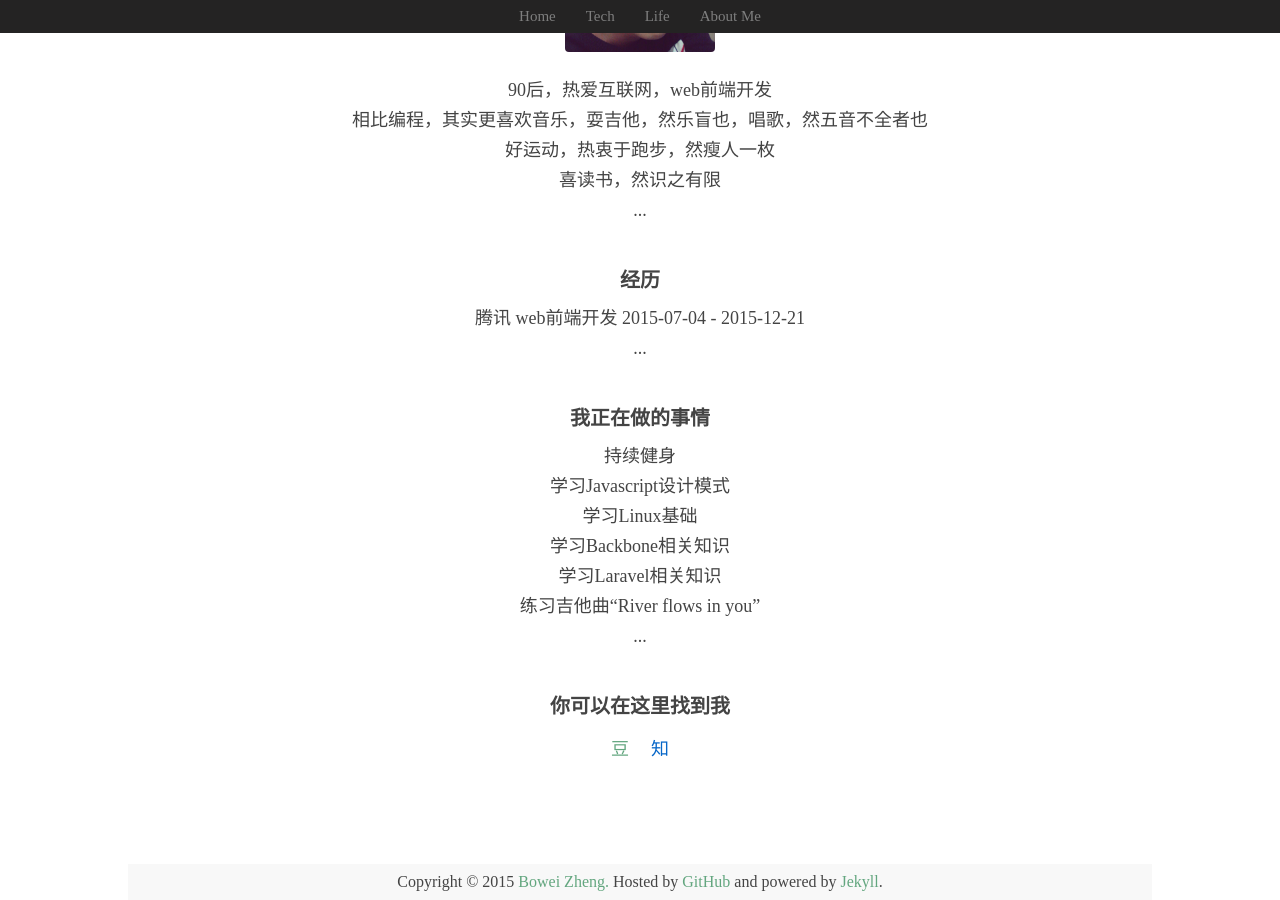
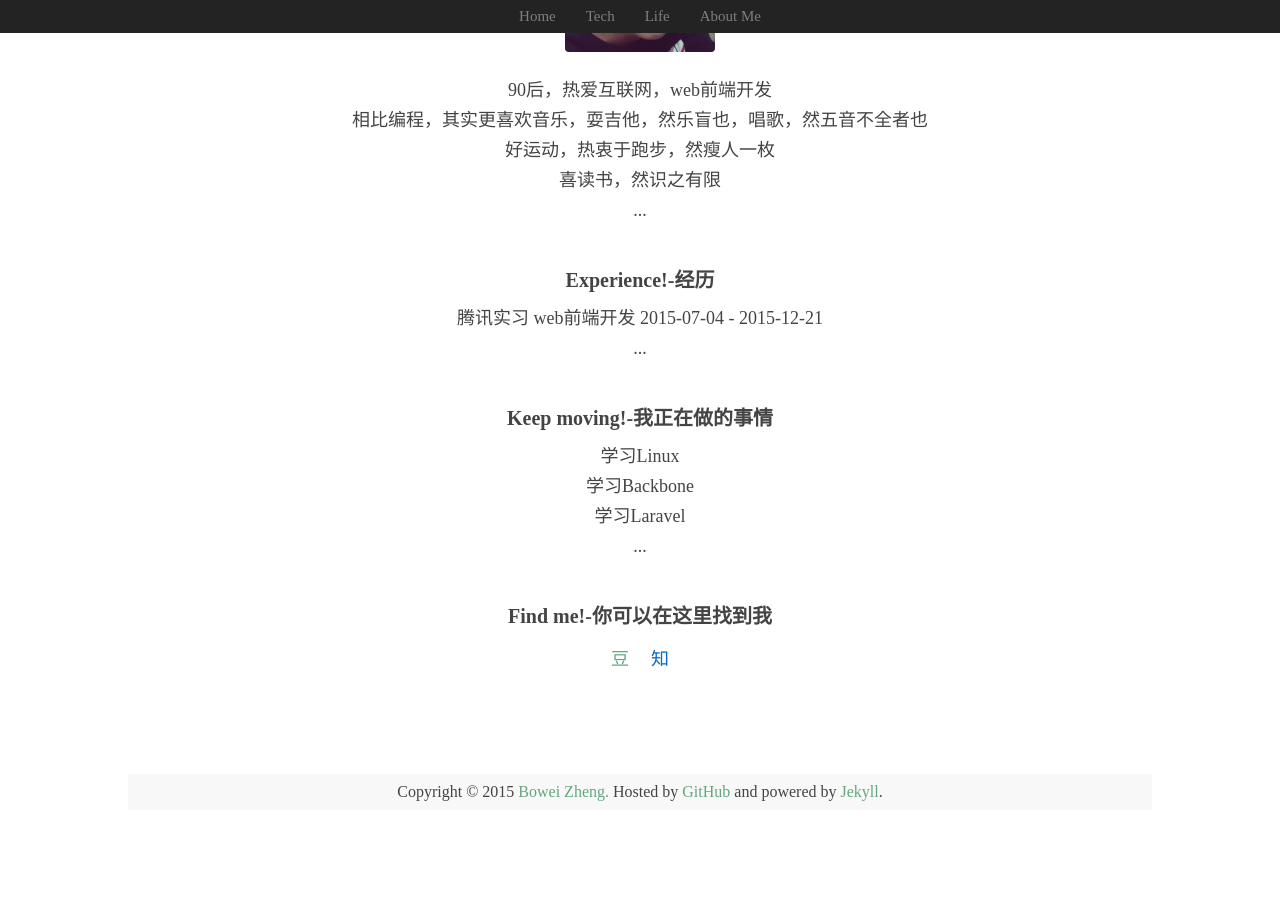
Before and after one commit to wynn719/blog, a Jekyll site: the page built from about/index.html, in a window 1280 px wide and 900 px high, scrolled down 610 px. Built offline with Jekyll 4.4.1, drawn with Linux system fonts in a browser that asks for light colours; nearby versions of some CDN libraries; after the commit the page ends 1420 px from its top, so only the background shows below that.

Commit message:
更新关于我

```diff
--- a/about/index.html
+++ b/about/index.html
@@ -35,11 +35,11 @@ layout: default
         </div>
     </div>
     <div class="internships">
-        <p class="title">经历</p>
+        <p class="title">Experience!-经历</p>
         <ul>
             <li class="internship">
                 <p>
-                    <span class="place">腾讯</span>
+                    <span class="place">腾讯实习</span>
                     <span class="position">web前端开发</span>
                     <span class="time">2015-07-04 - 2015-12-21</span>
                 </p>
@@ -50,19 +50,16 @@ layout: default
         </ul>
     </div>
     <div class="learning">
-        <p class="title">我正在做的事情</p>
+        <p class="title">Keep moving!-我正在做的事情</p>
         <ul>
-            <li>持续健身</li>
-            <li>学习Javascript设计模式</li>
-            <li>学习Linux基础</li>
-            <li>学习Backbone相关知识</li>
-            <li>学习Laravel相关知识</li>
-            <li>练习吉他曲“River flows in you”</li>
+            <li>学习Linux</li>
+            <li>学习Backbone</li>
+            <li>学习Laravel</li>
             <li>...</li>
         </ul>
     </div>
     <div class="social-links">
-        <p class="title">你可以在这里找到我</p>
+        <p class="title">Find me!-你可以在这里找到我</p>
         <ul>
             <li class="link">
                 <a class="douban" target="_blank" href="http://www.douban.com/people/81245114/" title="豆瓣">豆</a>
```
